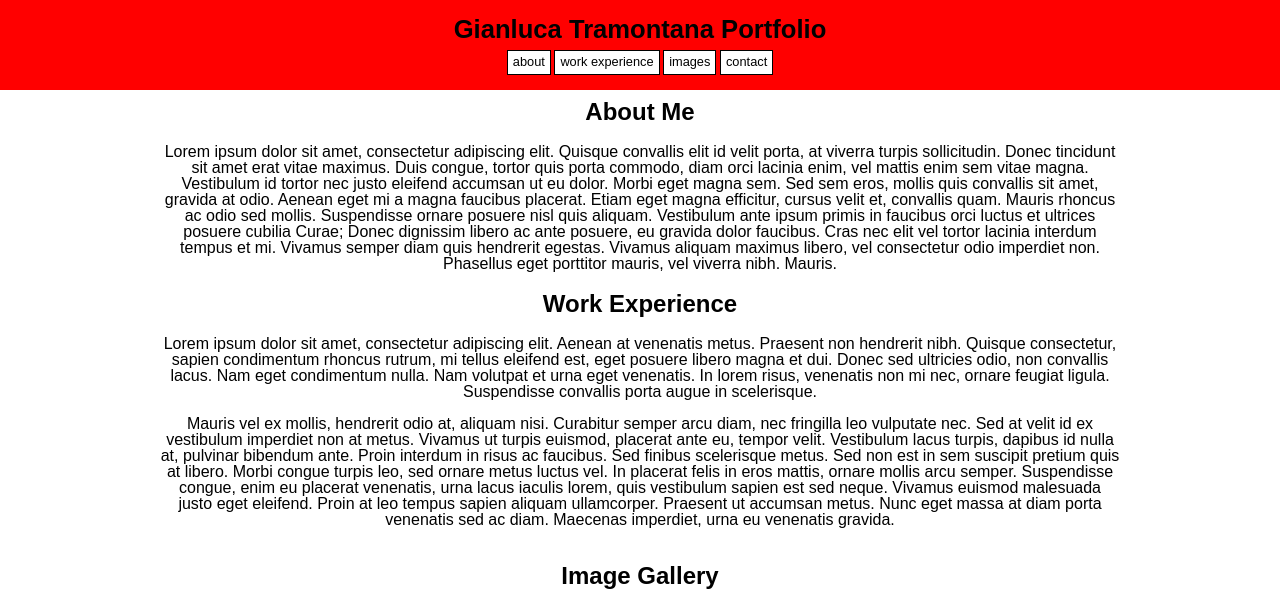
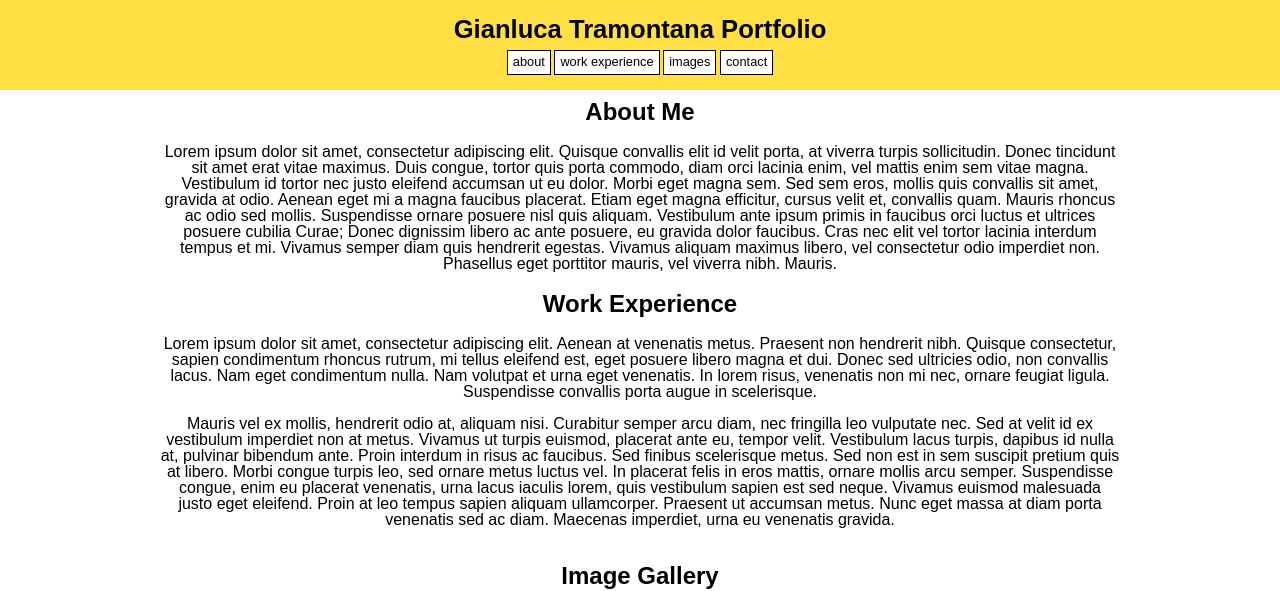
Before and after one commit to sambluca/WDAssignment2, a plain HTML site: page index.html in a window 1280 px wide. Shown: the top 591 px of the page. Drawn offline with Linux system fonts and the light colour scheme.

Commit message:
YELLOW!!!

```diff
--- a/layout.css
+++ b/layout.css
@@ -39,7 +39,7 @@ body {
 }
 
 .nav-header {
-    background-color: red;
+    background-color: #ffdf43;
     position: fixed;
     top: 0;
     font-size: 80%;
@@ -51,7 +51,7 @@ body {
     width: 100%;
     text-align: center;
     height: 40px;
-    background-color: red;
+    background-color: #ffdf43;
 }
 
 .nav-inline {
@@ -151,7 +151,7 @@ body {
         padding-bottom: 10px;
     }
     .nav-link:hover {
-        background-color: red;
+        background-color: #ffdf43;
     }
     .show-nav-button {
         display: initial;
```
